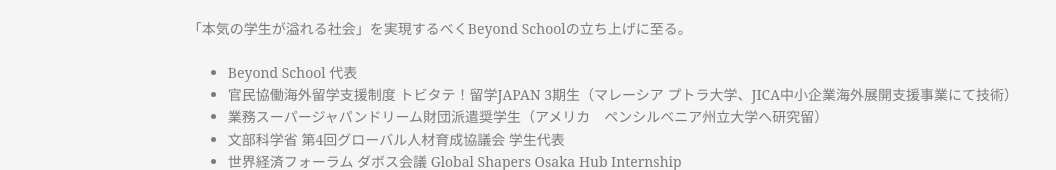
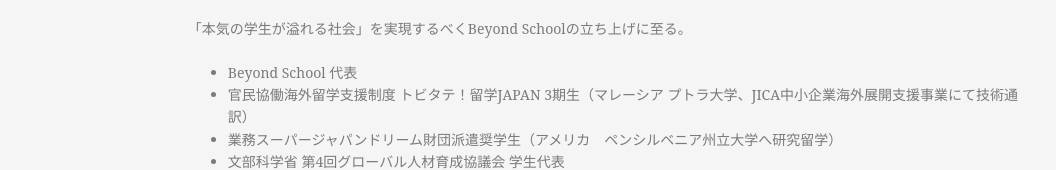
Before and after one commit to yoshi522/beyond-school, a plain HTML site: page about.html in a window 1280 px wide. Shown: the part 616-786 px from the top of the page, 224-1280 px from the left. Drawn offline with Linux system fonts and the light colour scheme; files whose address does not match are found by name.

Commit message:
commit about

```diff
--- a/about.html
+++ b/about.html
@@ -106,8 +106,8 @@
 								<p>「本気の学生が溢れる社会」を実現するべくBeyond Schoolの立ち上げに至る。</p>
 								<ul>
 									<li>Beyond School 代表</li>
-									<li>官民協働海外留学支援制度 トビタテ！留学JAPAN 3期生（マレーシア プトラ大学、JICA中小企業海外展開支援事業にて技術）</li>
-									<li>業務スーパージャパンドリーム財団派遣奨学生（アメリカ　ペンシルベニア州立大学へ研究留）</li>
+									<li>官民協働海外留学支援制度 トビタテ！留学JAPAN 3期生（マレーシア プトラ大学、JICA中小企業海外展開支援事業にて技術通訳）</li>
+									<li>業務スーパージャパンドリーム財団派遣奨学生（アメリカ　ペンシルベニア州立大学へ研究留学）</li>
 									<li>文部科学省 第4回グローバル人材育成協議会 学生代表</li>
 									<li>世界経済フォーラム ダボス会議 Global Shapers Osaka Hub Internship</li>
 								</ul>
```
